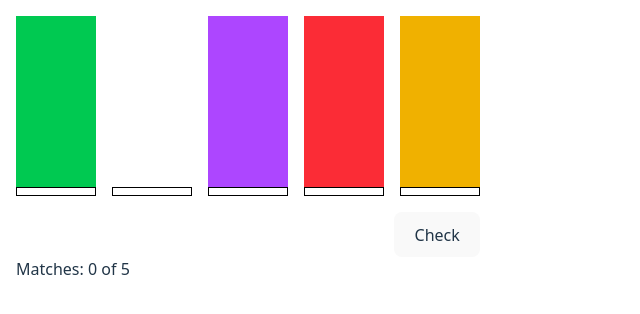
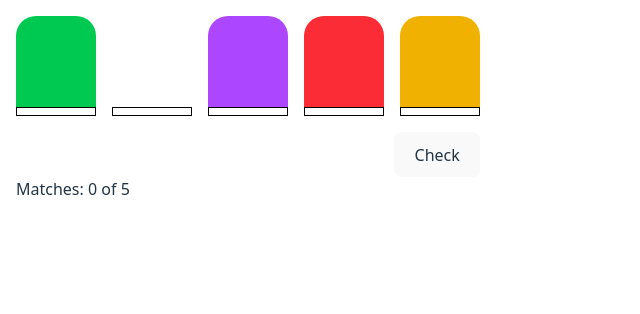
Before and after one commit to davideastmond/cup-match, a React (Vite) app: page / in a window 1280 px wide. Shown: the top 314 px of the page, without its empty margins (0-640 px from the left). Built offline with nearby package versions, Linux system fonts and the light colour scheme.

Commit message:
style: update cup height variable and refine fly-out animation

```diff
--- a/src/components/cup/style.css
+++ b/src/components/cup/style.css
@@ -1,21 +1,38 @@
 .cup {
   width: 80px;
-  height: 180px;
+  height: var(--cup-height);
+  border-radius: 20px;
+  border-bottom-left-radius: 1px;
+  border-bottom-right-radius: 1px;
 }
 
 @keyframes fly-out {
-  from {
+  0% {
     top: 0px;
-    opacity: 1;
   }
 
-  to {
+  25% {
+    top: -90px;
+    rotate: 15deg;
+  }
+
+  50% {
     top: -180px;
-    opacity: 0;
+    rotate: 25deg;
+  }
+
+  75% {
+    top: -90px;
+    rotate: 15deg;
+  }
+
+  100% {
+    top: 0px;
+    rotate: 0deg;
   }
 }
 
-.cup.fly-out {
+.fly-out {
   position: relative;
-  animation: fly-out 0.5s forwards;
+  animation: fly-out 1s forwards;
 }
--- a/src/styles/global.css
+++ b/src/styles/global.css
@@ -15,6 +15,7 @@
       text-rendering: optimizeLegibility;
       -webkit-font-smoothing: antialiased;
       -moz-osx-font-smoothing: grayscale;
+      --cup-height: 100px;
     }
 
     a {
```
